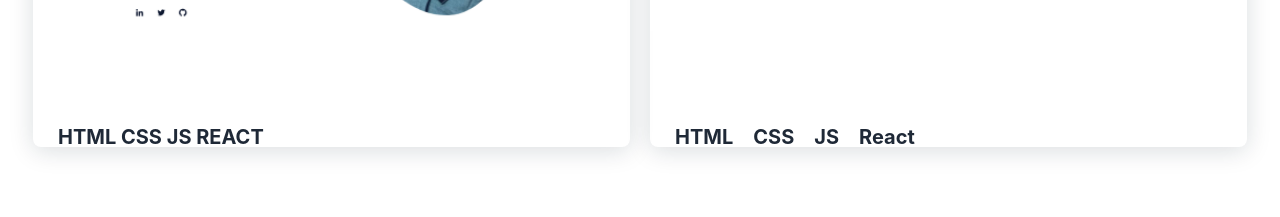
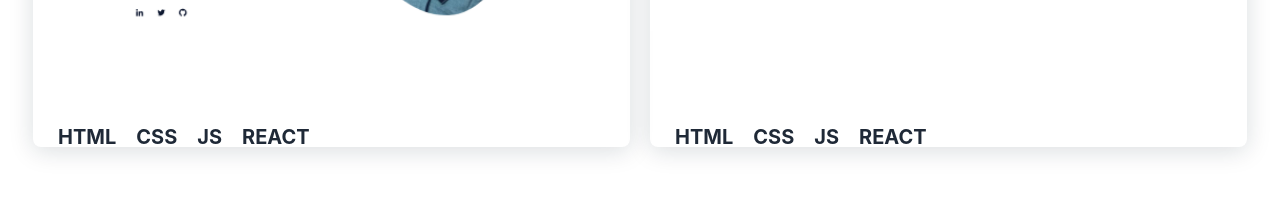
Before and after one commit to SABBAT-PROGRAMME/portfolio-vuejs, a Vue app: page / in a window 1280 px wide. Shown: the part 4100-4317 px from the top of the page. Built offline with nearby package versions, Linux system fonts and the light colour scheme.

Commit message:
Fix: Work component

```diff
--- a/src/Components/Work/Work.vue
+++ b/src/Components/Work/Work.vue
@@ -30,14 +30,18 @@
           <a href="https://sabbat10.github.io/portfolio_sabbat_Lumpatshia/">
             <img
               :src="item.portfolio2"
-              alt="Design Portfolio"
+              alt="Design Portfolio-1"
               class="portfolioImage"
           /></a>
           <h3 class="portfolioTitle">DESIGN PORTFOLIO</h3>
-          <ul class="list-style-type: none; list-item">
-            <li v-for="(item, index) in items" :key="index">
-              {{ item.html }} {{ item.css }} {{ item.js }} {{ item.react }}
-            </li>
+          <ul
+            v-for="(item, index) in items"
+            class="list-style-type: none; list-item"
+          >
+            <li>{{ item.html }}</li>
+            <li>{{ item.css }}</li>
+            <li>{{ item.js }}</li>
+            <li>{{ item.react }}</li>
           </ul>
         </div>
         <div
@@ -49,15 +53,18 @@
             href="https://sabbat10.github.io/portfolio_sabbat_Lumpatshia/#about"
             ><img
               :src="item.portfolio1"
-              alt="Design Portfolio"
+              alt="Design Portfolio-2"
               class="portfolioImage"
           /></a>
           <h3 class="portfolioTitle">DESIGN PORTFOLIO</h3>
-          <ul class="list-style-type: none; list-item">
-            <li>HTML</li>
-            <li>CSS</li>
-            <li>JS</li>
-            <li>React</li>
+          <ul
+            v-for="(item, index) in items"
+            class="list-style-type: none; list-item"
+          >
+            <li>{{ item.html }}</li>
+            <li>{{ item.css }}</li>
+            <li>{{ item.js }}</li>
+            <li>{{ item.react }}</li>
           </ul>
         </div>
       </div>
```
